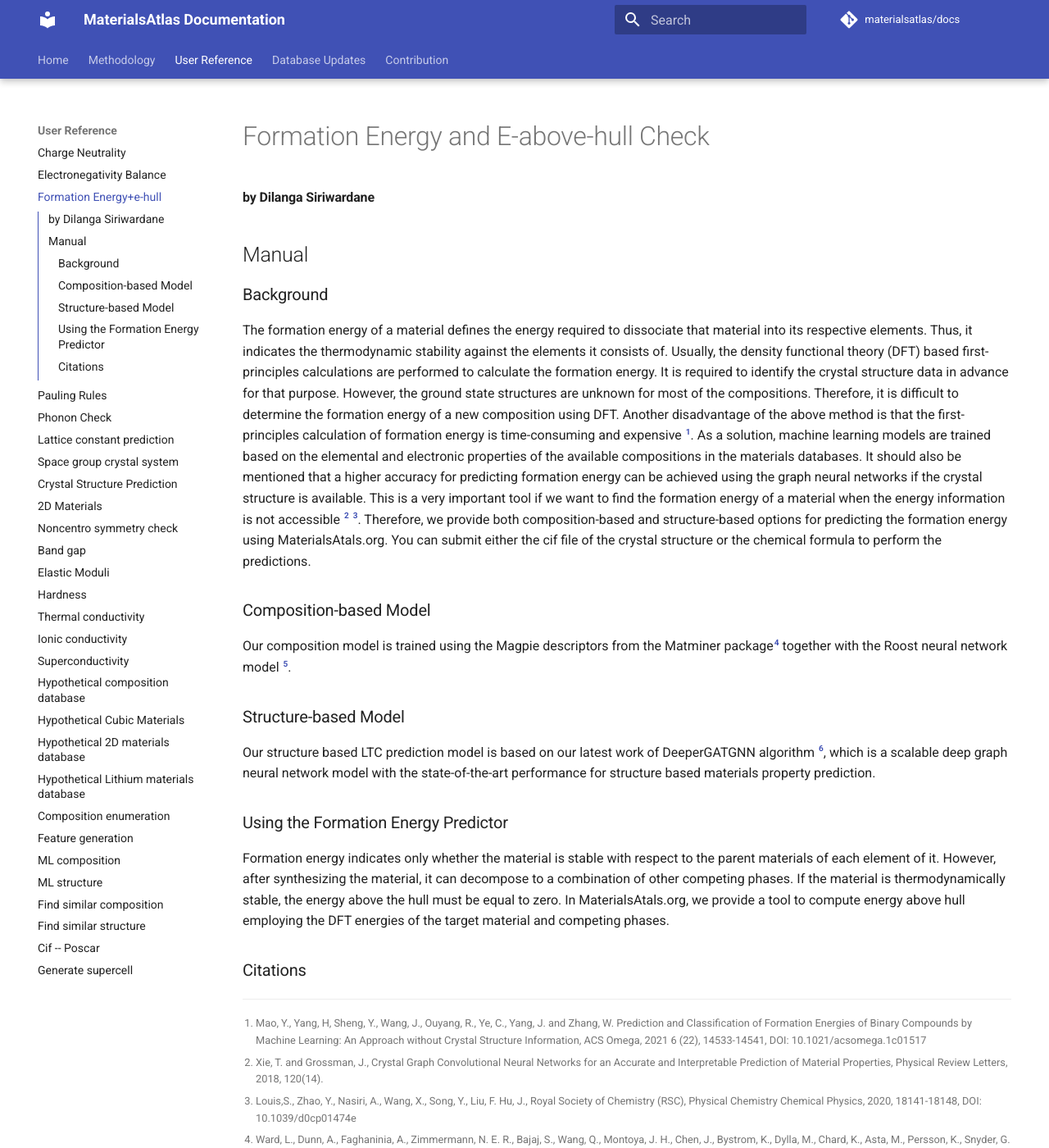
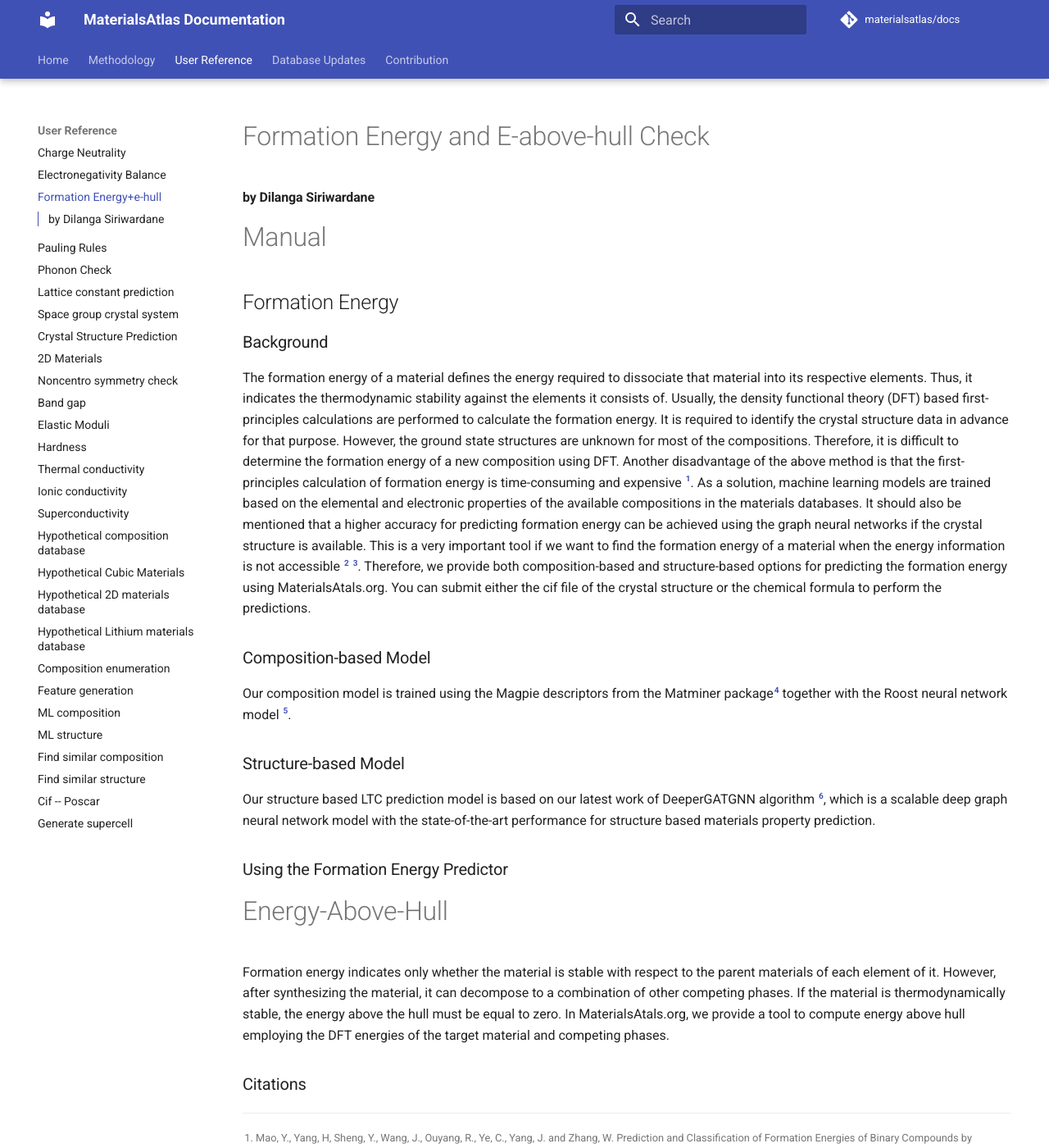
Before and after one commit to usccolumbia/materialsatlas, an MkDocs documentation site: the page built from docs/user-guide/formation_energy_ehull.md, in a window 1280 px wide and 1400 px high. Shown: the whole window at 82% size. Built offline with MkDocs 1.6.1 and Material for MkDocs 9.7.7, drawn with Linux system fonts in a browser that asks for light colours; comment, search, counter and statistics services are not loaded.

Commit message:
Update formation_energy_ehull.md

```diff
--- a/docs/user-guide/formation_energy_ehull.md
+++ b/docs/user-guide/formation_energy_ehull.md
@@ -1,8 +1,8 @@
 # Formation Energy and E-above-hull Check
 #### by Dilanga Siriwardane
 
-## Manual
-
+# Manual
+## Formation Energy
 ### Background
 
 The formation energy of a material defines the energy required to dissociate that material into its respective elements. Thus, it indicates the thermodynamic stability against the elements it consists of. Usually, the density functional theory (DFT) based first-principles calculations are performed to calculate the formation energy. It is required to identify the crystal structure data in advance for that purpose. However, the ground state structures are unknown for most of the compositions. Therefore, it is difficult to determine the formation energy of a new composition using DFT. Another disadvantage of the above method is that the first-principles calculation of formation energy is time-consuming and expensive [^1]. As a solution, machine learning models are trained based on the elemental and electronic properties of the available compositions in the materials databases. It should also be mentioned that a higher accuracy for predicting formation energy can be achieved using the graph neural networks if the crystal structure is available. This is a very important tool if we want to find the formation energy of a material when the energy information is not accessible [^2] [^3]. Therefore, we provide both composition-based and structure-based options for predicting the formation energy using MaterialsAtals.org. You can submit either the cif file of the crystal structure or the chemical formula to perform the predictions.
@@ -15,6 +15,8 @@ Our structure based LTC prediction model is based on our latest work of DeeperGA
 
 ### Using the Formation Energy Predictor
 
+
+# Energy-Above-Hull
 
 Formation energy indicates only whether the material is stable with respect to the parent materials of each element of it. However, after synthesizing the material, it can decompose to a combination of other competing phases. If the material is thermodynamically stable, the energy above the hull must be equal to zero. In MaterialsAtals.org, we provide a tool to compute energy above hull employing the DFT energies of the target material and competing phases.
 
```
